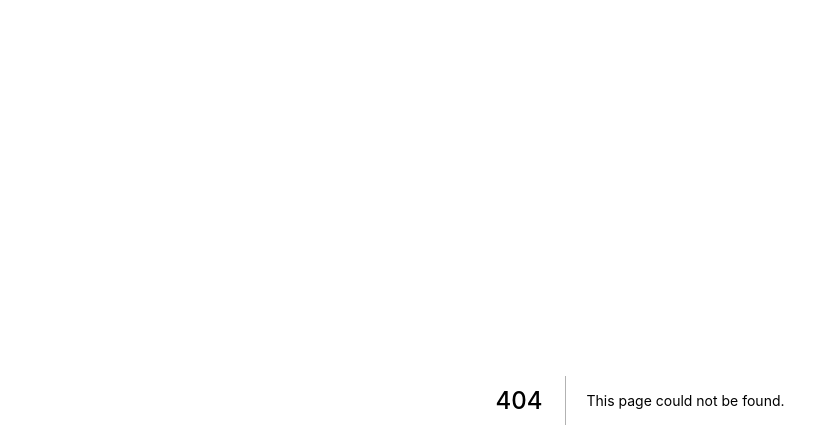
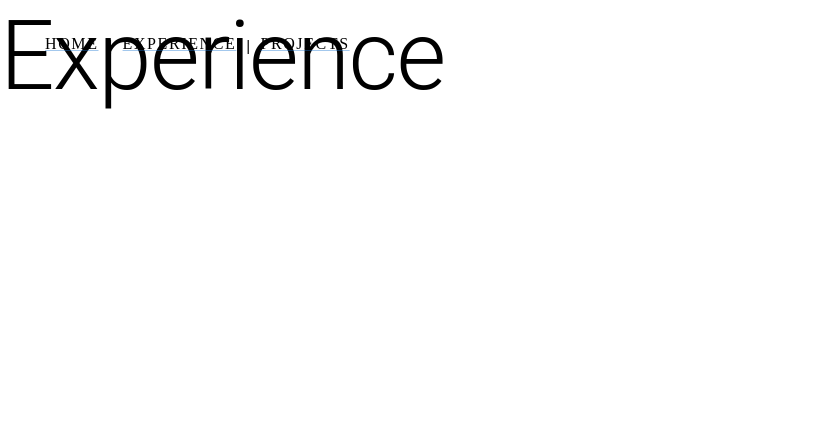
Before and after one commit to Treborium/robert-fuchs-codes, a Next.js app: page /experience in a window 1280 px wide. Before the commit this address had no page. Shown: the top 448 px of the page, without its empty margins (0-839 px from the left). Built offline with nearby package versions, Linux system fonts and the light colour scheme; a web font is replaced by a local one.

Commit message:
create experience and projects page

```diff
--- /dev/null
+++ b/pages/experience/index.tsx
@@ -0,0 +1,13 @@
+import React from "react";
+import { Box, Typography } from "@mui/material";
+
+import Navigation from "../../components/Navigation";
+
+export default function Experience() {
+  return (
+    <Box>
+      <Navigation />
+      <Typography variant='h1'>Experience</Typography>
+    </Box>
+  );
+}
--- a/pages/home/index.tsx
+++ b/pages/home/index.tsx
@@ -7,7 +7,6 @@ import SocialMediaButtonGroup from '../../components/SocialMediaButtonGroup';
 import { theme } from '../../components/Theme';
 
 export default function Home() {
-  const [isLoading, setLoading] = useState(true);
 
   return (
     <Container maxWidth={false} disableGutters sx={styles.container}>
```
Also changed, not shown: pages/projects/index.tsx (added, +13 -0 lines).
